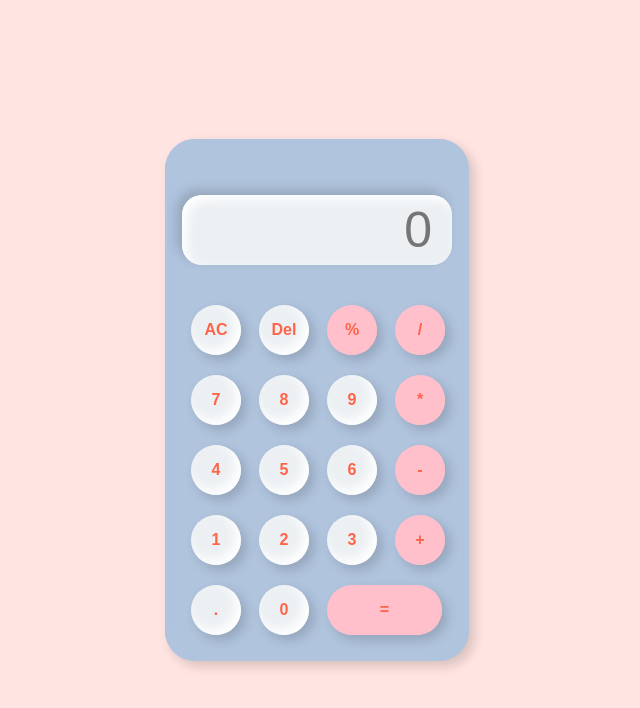
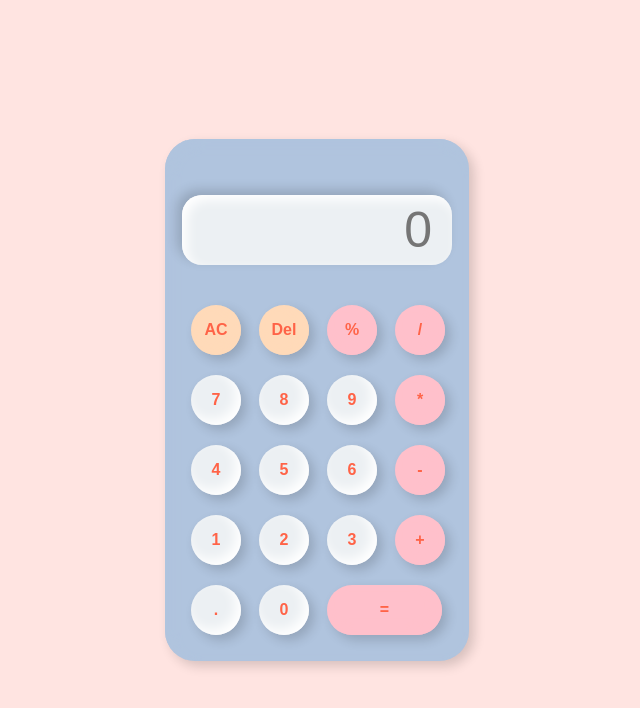
Before and after one commit to ameliacintyad/calculator, a plain HTML site: page index.html in a window 1280 px wide. Shown: the whole page, without its empty margins (323-963 px from the left). Drawn offline with Linux system fonts and the light colour scheme.

Commit message:
Update index.html

```diff
--- a/index.html
+++ b/index.html
@@ -17,8 +17,8 @@
             <!-- screen disabled-->
             <input type="text" placeholder="0" id="output-screen" disabled>
 
-            <button onclick="bersihkan()">AC</button>
-            <button onclick="del()">Del</button>
+            <button onclick="bersihkan()" class="del">AC</button>
+            <button onclick="del()" class="del">Del</button>
             <button onclick="display('%')" class="opr">%</button>
             <button onclick="display('/')" class="opr">/</button>
 
```
